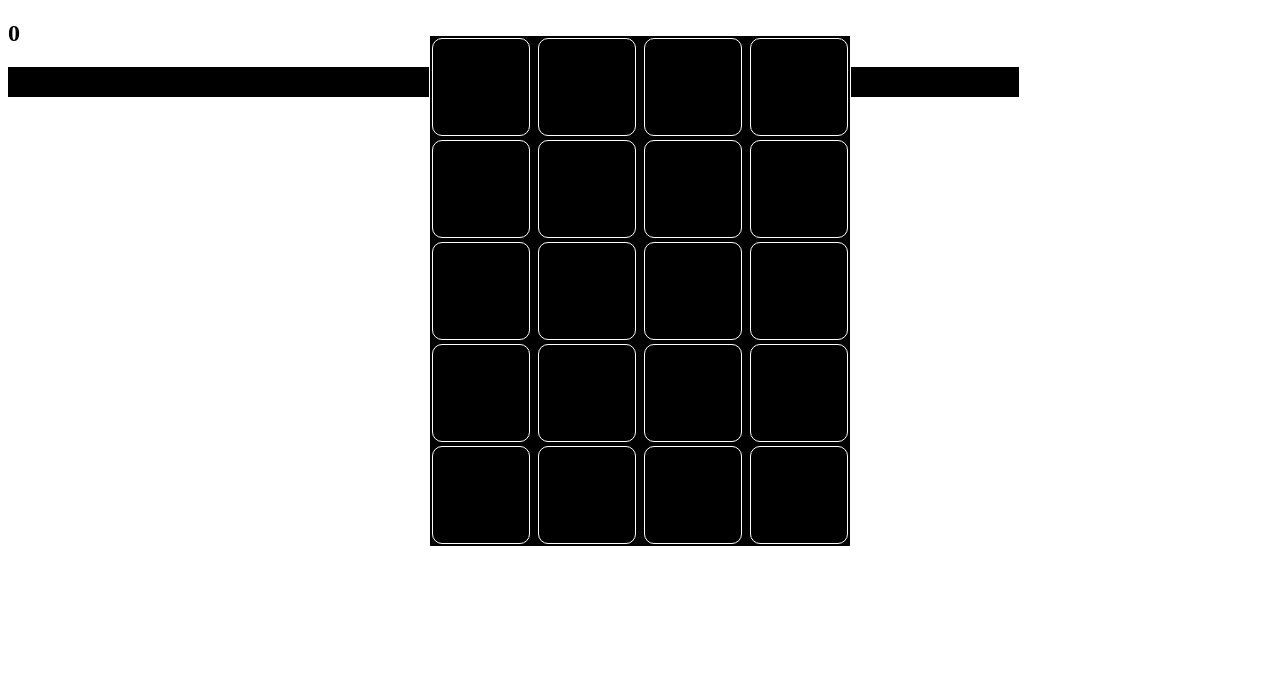
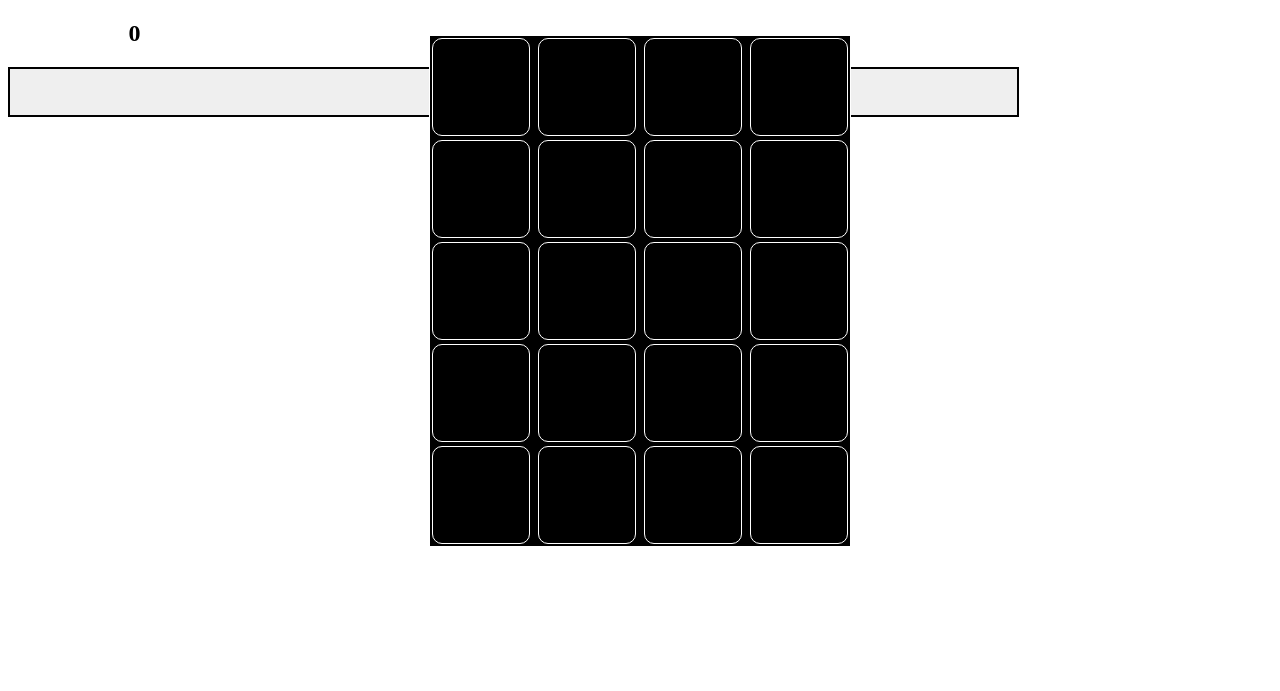
Before and after one commit to karthikoder/touch-white-game, a plain HTML site: page index.html in a window 1280 px wide. Shown: the part 109-800 px from the top of the page. Drawn offline with Linux system fonts and the light colour scheme.

Commit message:
Update source.css

```diff
--- a/source.css
+++ b/source.css
@@ -37,11 +37,12 @@ h1
 #btn,#button
 {
 	width:80%;
-	margin:auto;
-	height:30px;
-	outline:none;
-	border:none;
+	height:50px;
 	color:black;
-	background:none;
-	background-color:black;
+	border:2px solid black;
 }
+h2
+{
+	text-align:center;
+	width:20%;
+}
```
